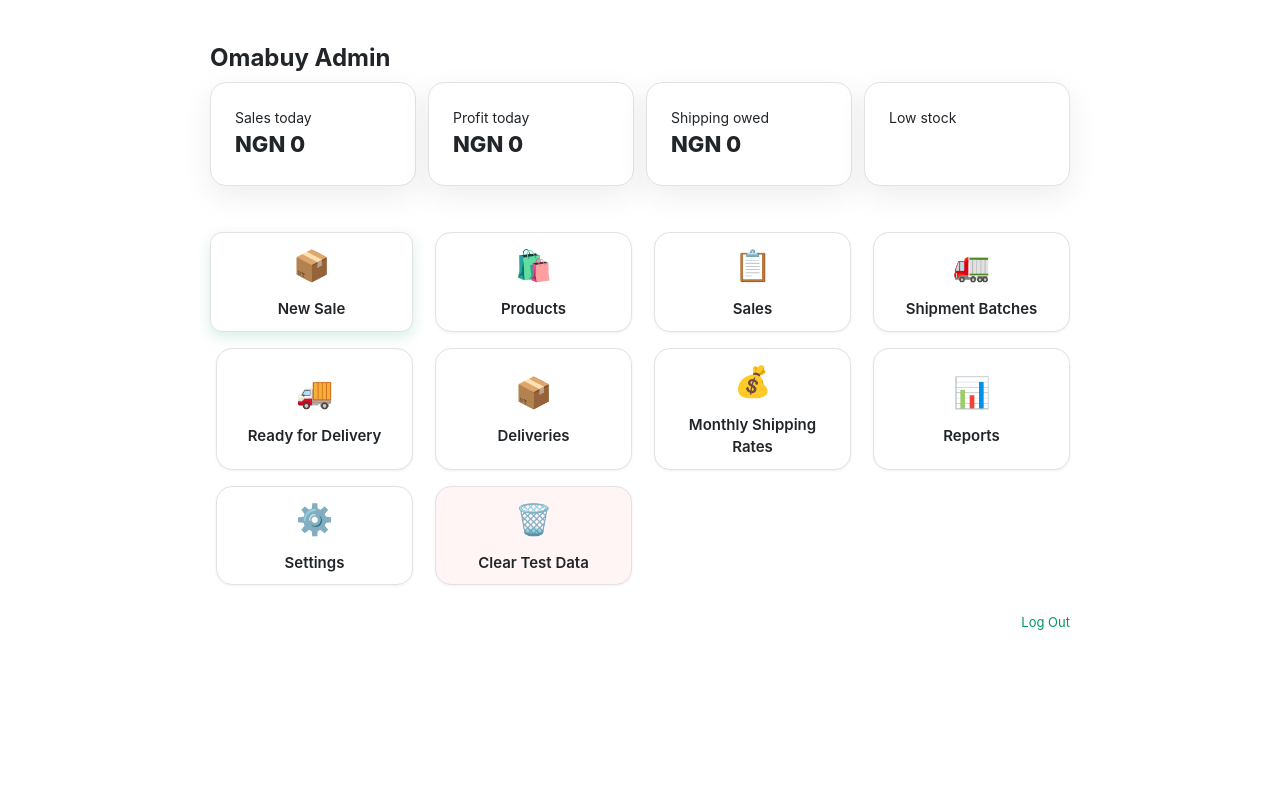
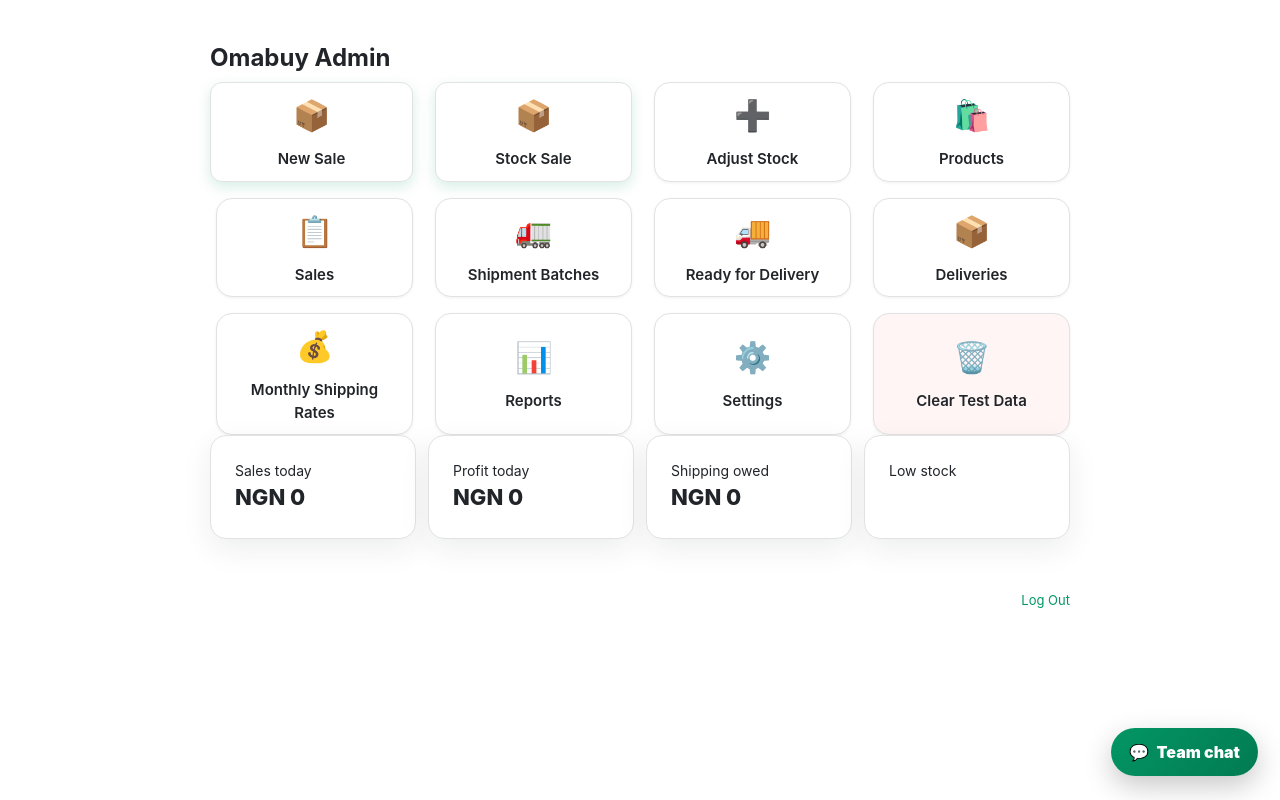
Before and after one commit to guylikesweet/Oma-db, a Python web app: template app/templates/home.html in a window 1280 px wide. Run offline with Jinja, Linux system fonts and the light colour scheme; the template is opened without the code that fills it, so the values that code supplies are empty; some libraries are stand-ins or nearby versions.

Commit message:
ui: put sale and stock actions above classic dashboard

```diff
--- a/app/templates/home.html
+++ b/app/templates/home.html
@@ -32,16 +32,15 @@
 <body>
   <div class="home-wrap">
     <div class="home-title">Omabuy Admin</div>
-    <div class="kpi-grid" style="display:grid;grid-template-columns:repeat(4,minmax(0,1fr));gap:12px;margin-bottom:22px;">
-      <div class="card" style="padding:16px;"><small>Sales today</small><div style="font-size:22px;font-weight:800;">NGN {{ '{:,.0f}'.format(kpis.sales_today|float) }}</div></div>
-      <div class="card" style="padding:16px;"><small>Profit today</small><div style="font-size:22px;font-weight:800;">NGN {{ '{:,.0f}'.format(kpis.profit_today|float) }}</div></div>
-      <div class="card" style="padding:16px;"><small>Shipping owed</small><div style="font-size:22px;font-weight:800;">NGN {{ '{:,.0f}'.format(kpis.shipping_owed|float) }}</div></div>
-      <div class="card" style="padding:16px;"><small>Low stock</small><div style="font-size:22px;font-weight:800;">{{ kpis.low_stock_count }}</div></div>
-    </div>
-
-    <div class="action-grid">
+    <div class="action-grid top-actions">
       <a class="action-btn primary" href="{{ url_for('sales.new_sale') }}">
         <span class="icon">&#128230;</span> New Sale
+      </a>
+      <a class="action-btn primary" href="{{ url_for('sales.new_sale', sale_type='stock') }}">
+        <span class="icon">&#128230;</span> Stock Sale
+      </a>
+      <a class="action-btn" href="{{ url_for('product.index_view') }}">
+        <span class="icon">&#10133;</span> Adjust Stock
       </a>
       <a class="action-btn" href="{{ url_for('product.index_view') }}">
         <span class="icon">&#128717;</span> Products
@@ -72,10 +71,18 @@
       </a>
     </div>
 
+    <div class="kpi-grid" style="display:grid;grid-template-columns:repeat(4,minmax(0,1fr));gap:12px;margin-bottom:22px;">
+      <div class="card" style="padding:16px;"><small>Sales today</small><div style="font-size:22px;font-weight:800;">NGN {{ '{:,.0f}'.format(kpis.sales_today|float) }}</div></div>
+      <div class="card" style="padding:16px;"><small>Profit today</small><div style="font-size:22px;font-weight:800;">NGN {{ '{:,.0f}'.format(kpis.profit_today|float) }}</div></div>
+      <div class="card" style="padding:16px;"><small>Shipping owed</small><div style="font-size:22px;font-weight:800;">NGN {{ '{:,.0f}'.format(kpis.shipping_owed|float) }}</div></div>
+      <div class="card" style="padding:16px;"><small>Low stock</small><div style="font-size:22px;font-weight:800;">{{ kpis.low_stock_count }}</div></div>
+    </div>
+
     <div class="logout-row">
       <a href="{{ url_for('auth.logout') }}" onclick="return confirm('Are you sure you want to log out?');">Log Out</a>
     </div>
   </div>
+  {% include '_classic_chat.html' %}
   <script src="{{ url_for('static', filename='oma-theme.js') }}"></script>
 </body>
 </html>
```
